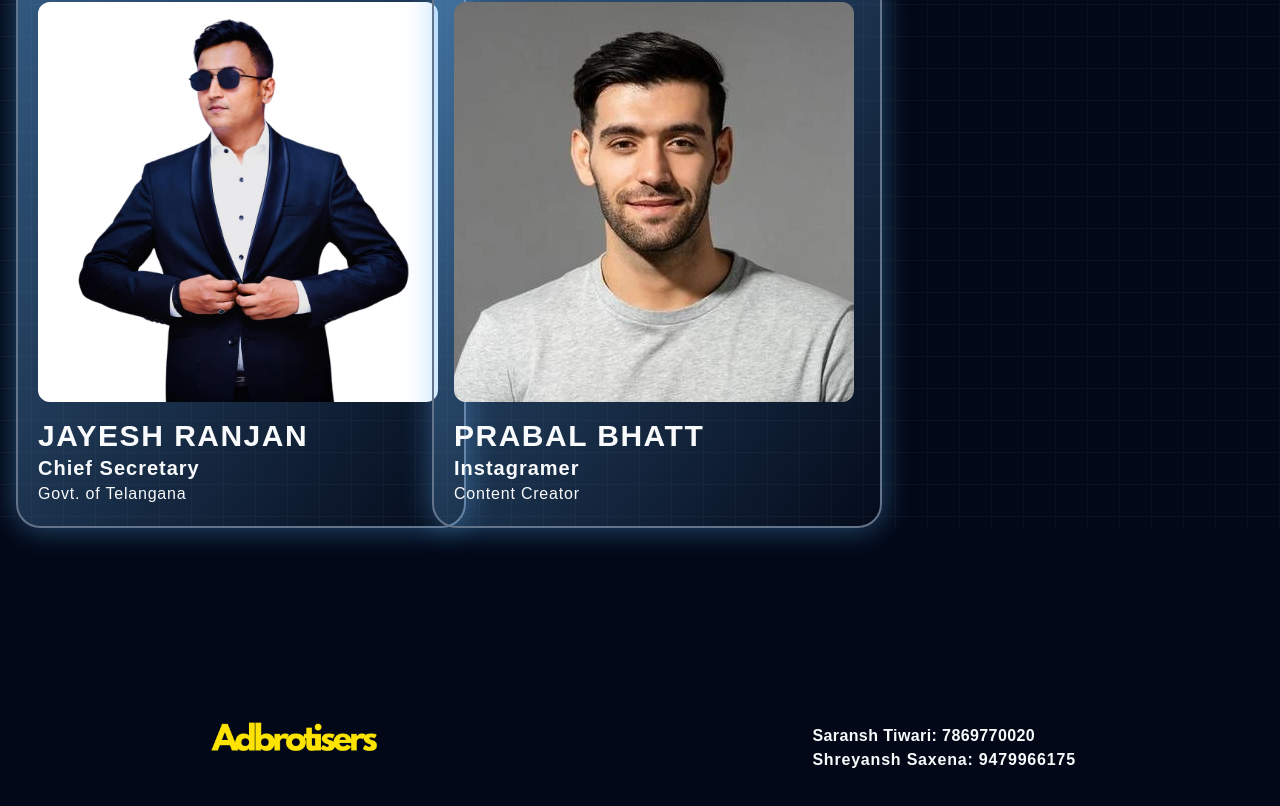
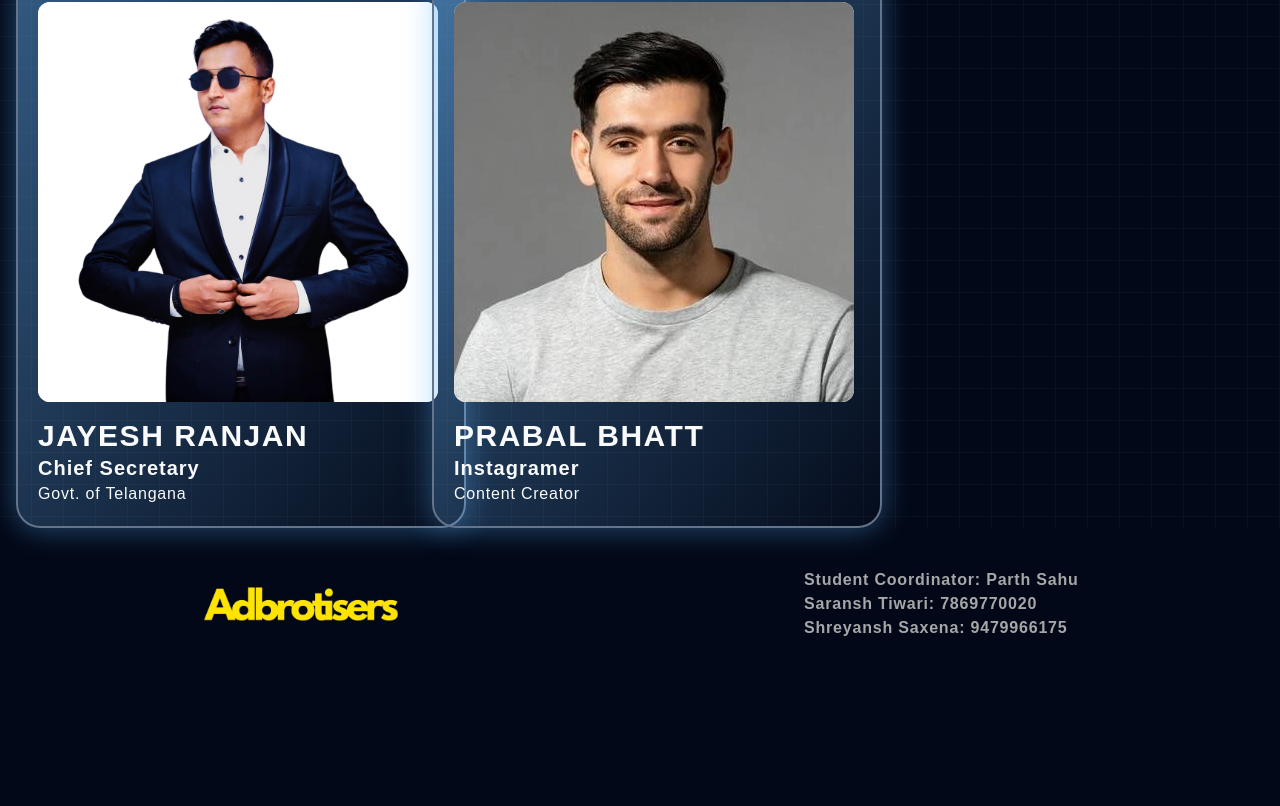
Before and after one commit to mainishanhoon/pivotperspective, a Next.js app: page / in a window 1280 px wide. Shown: the part 1564-2370 px from the top of the page. After the commit the page ends 2244 px from the top, so only its background shows below. Built offline with nearby package versions, Linux system fonts and the light colour scheme; a web font is replaced by a local one.

Commit message:
added footer

```diff
--- a/app/page.tsx
+++ b/app/page.tsx
@@ -118,7 +118,7 @@ export default function Hero() {
           </div>
         </div>
       </section>
-      <footer className="mt-[120px] h-16">
+      <footer className="py-10">
         <div className="flex items-center justify-around">
           <Image
             alt="Adbrotisers"
@@ -126,8 +126,11 @@ export default function Hero() {
             width={200}
             height={50}
           />
-          <div className="">
-            <p className="font-bold tracking-wide">
+          <div className="text-[#acacacf7]">
+            <p className="font-bold tracking-wider">
+              Student Coordinator: Parth Sahu
+            </p>
+            <p className="font-bold tracking-wider">
               Saransh Tiwari: 7869770020
             </p>
             <p className="font-bold tracking-wider">
```
Also changed, not shown: public/adbrotisers.webp.
